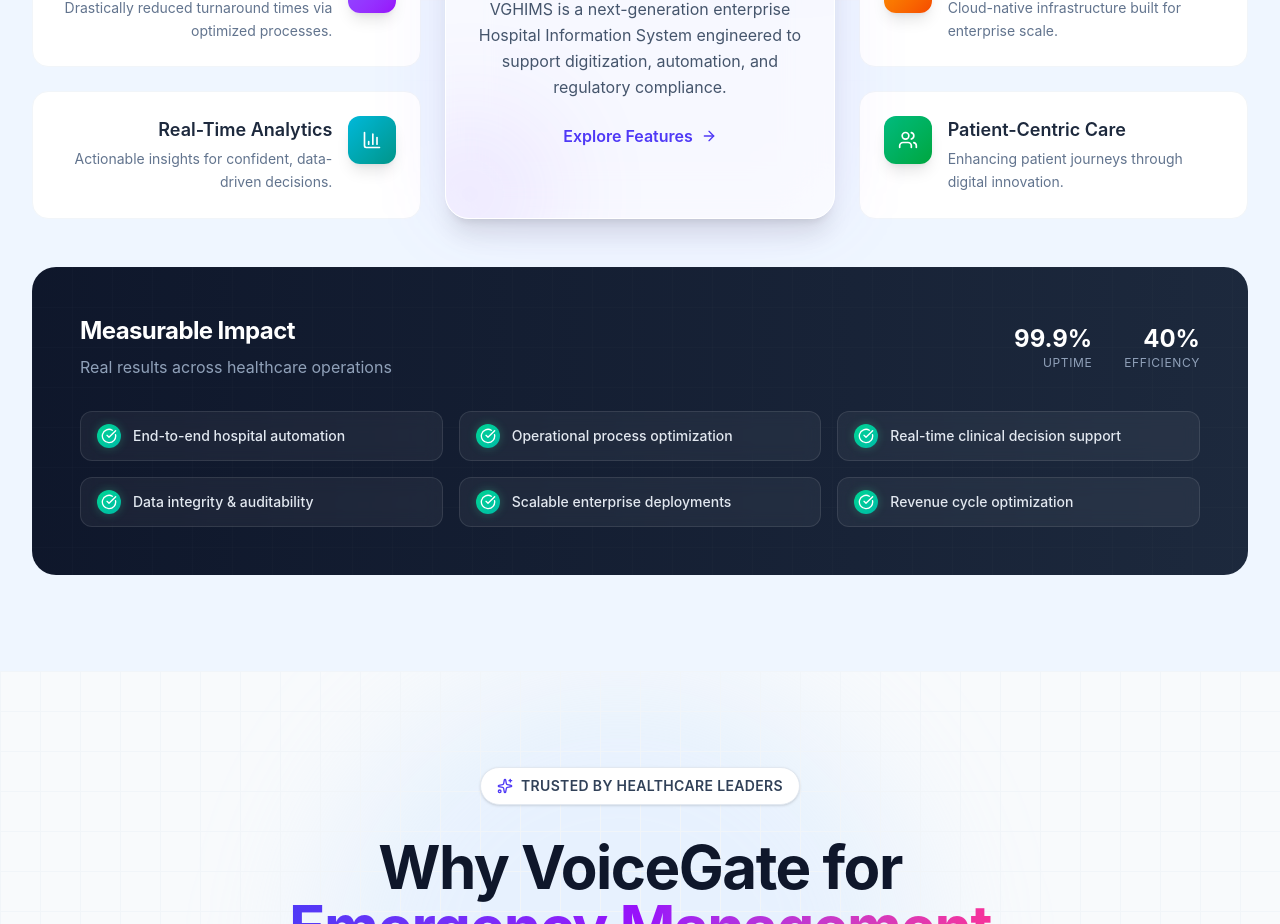
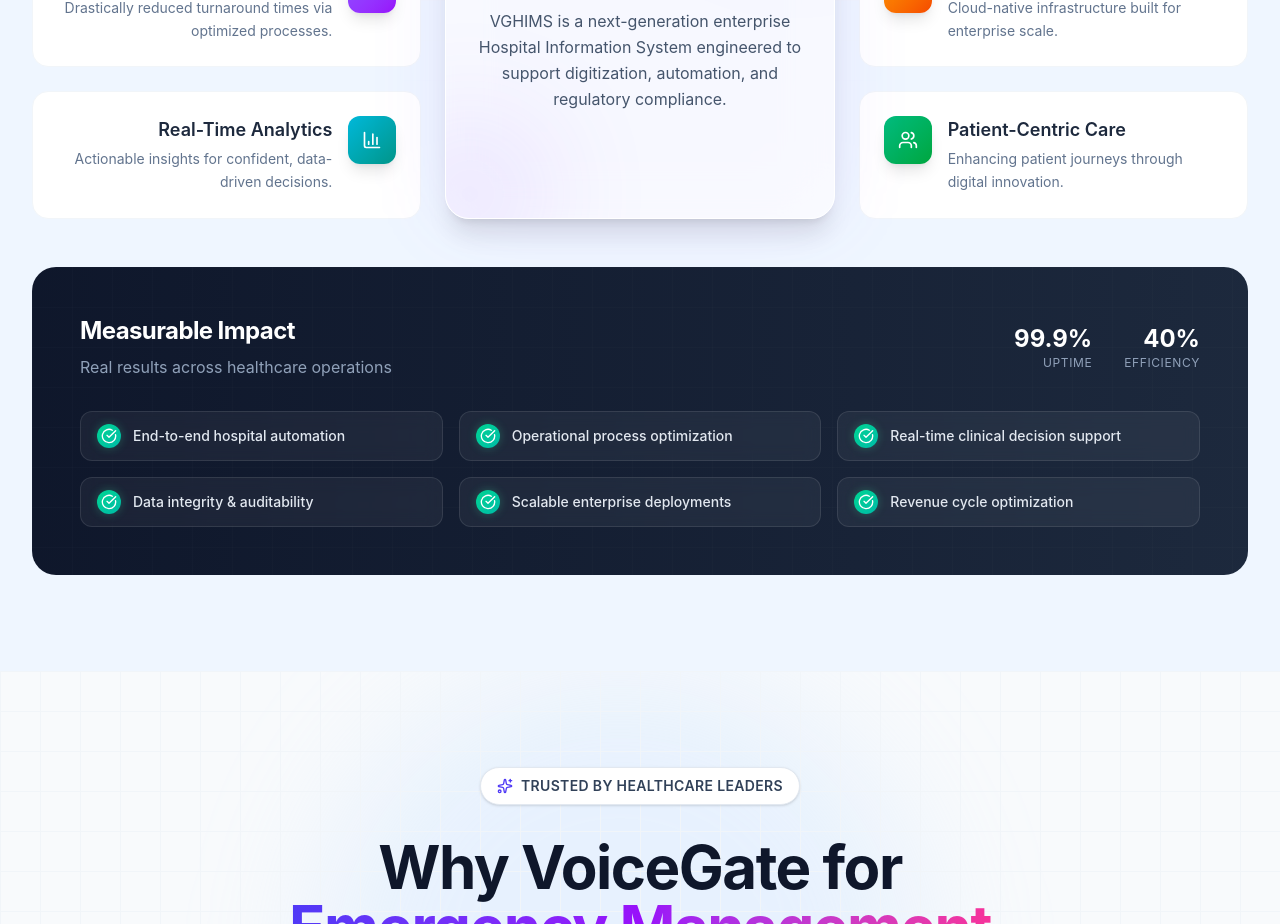
Before and after one commit to Vikashcodez/VGHIMS_Website, a React (Vite) app: page / in a window 1280 px wide. Shown: the part 1100-2024 px from the top of the page. Built offline with nearby package versions, Linux system fonts and the light colour scheme.

Commit message:
vghims  us page fix

```diff
--- a/src/components/Vghims.jsx
+++ b/src/components/Vghims.jsx
@@ -118,10 +118,10 @@
                   VGHIMS is a next-generation enterprise Hospital Information System engineered to support digitization, automation, and regulatory compliance.
                 </p>
 
-                <div className="inline-flex items-center gap-2 text-indigo-600 font-semibold cursor-pointer group/link">
+                {/* <div className="inline-flex items-center gap-2 text-indigo-600 font-semibold cursor-pointer group/link">
                   Explore Features
                   <ArrowRight className="w-4 h-4 transition-transform group-hover/link:translate-x-1" />
-                </div>
+                </div> */}
               </div>
             </div>
           </div>
```
